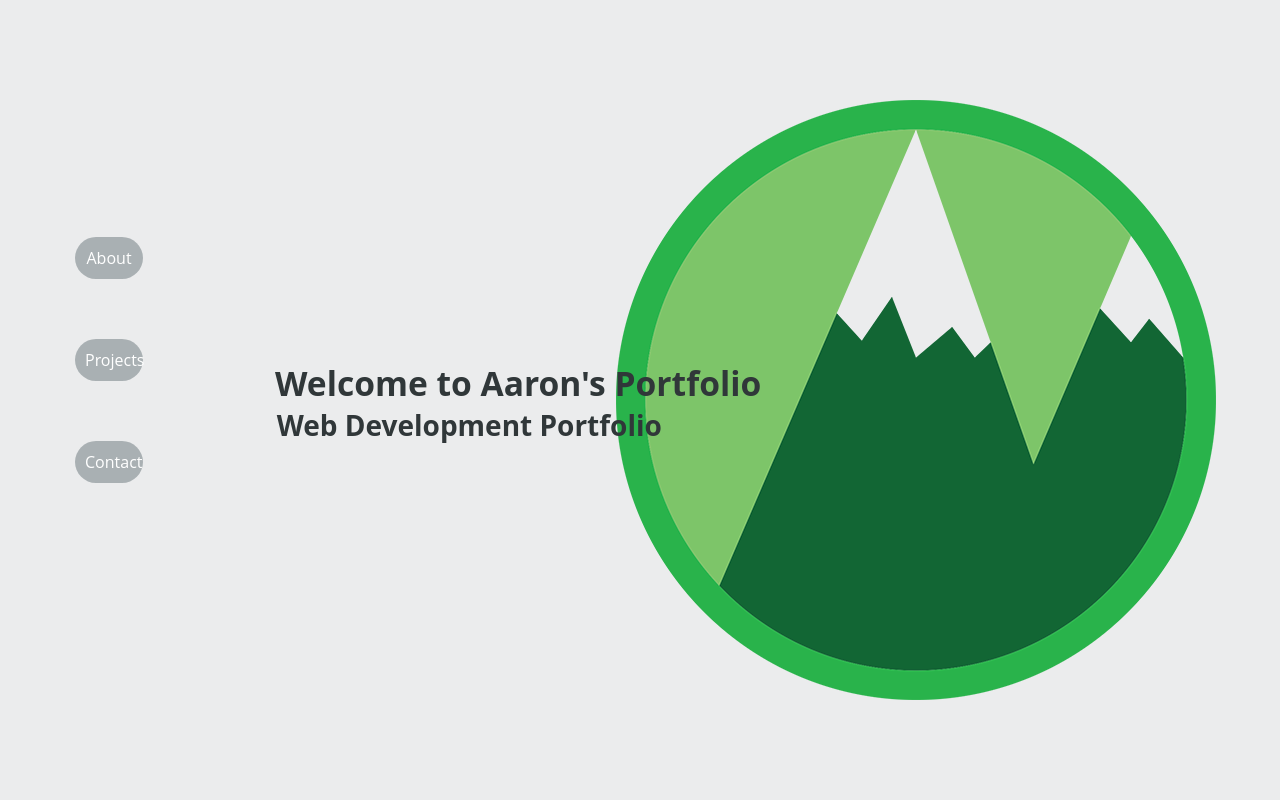
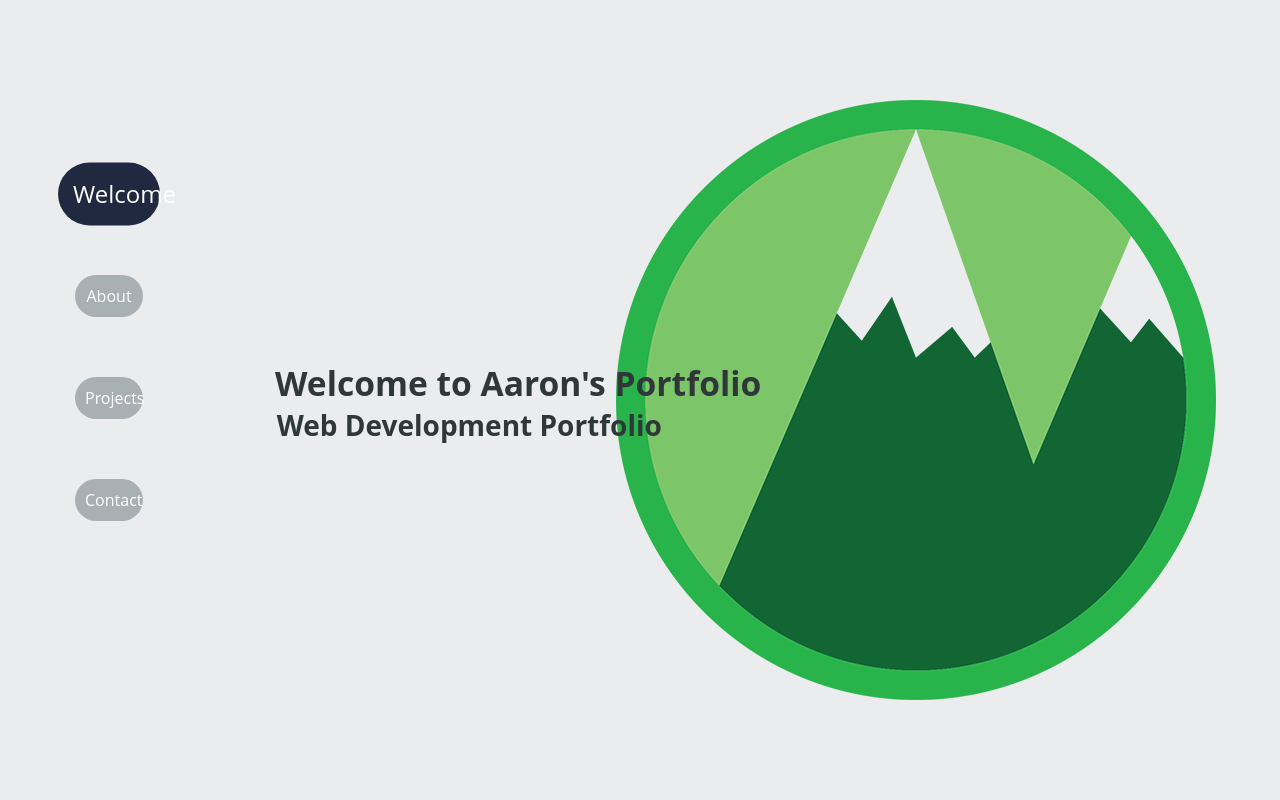
Before and after one commit to Aaron9595/codePortfolio, a plain HTML site: page index.html in a window 1280 px wide. Shown: the top 800 px of the page. Drawn offline with nearby package versions, Linux system fonts and the light colour scheme.

Commit message:
nav bar functioning properly

```diff
--- a/index.html
+++ b/index.html
@@ -18,29 +18,32 @@
 
   <nav>
     <ul id="navbar">
+      <li><a class="active" href="#welcome">Welcome</a></li>
       <li><a href="#about-section">About</a></li>
-      <li><a href="#projects-section">Projects</a></li>
-      <li><a href="#contact-form">Contact</a></li>
+      <li><a href="#projects">Projects</a></li>
+      <li><a href="#contact">Contact</a></li>
     </ul>
   </nav>
 
 <!-- * WELCOME SECTION * -->
-
+<div id="content">
+  <section id="welcome">
     <div id="welcome-section">
       <h1>Welcome to Aaron's Portfolio</h1>
       <h2>Web Development Portfolio</h2>
     </div>
+  </section>
 
 <!-- * ABOUT SECTION * -->
 
-  <div id="about-section">
+  <section id="about-section">
     <h1>About Aaron...</h1>
     <p>Born and raised in Provo, UT I am a self-taught photographer. It first started with my love for the outdoors and getting out to explore the Rocky Mountains that surround my home town. I wanted to share all of these amazing places I've reached on these hikes and climbs. I got my first camera for the purpose of capturing those moments forever and to share them for everyone to enjoy with me.</p>
-  </div>
+  </section>
 
 <!-- * PROJECTS SECTION * -->
 
-  <div id="projects">
+  <section id="projects">
       <h1>These are some of my projects...</h1>
       <div id="projects-section">
           <a href="https://www.aaronnphotography.com" class="project-tile" target="_blank">
@@ -75,12 +78,12 @@
               <div class="project-title">Photography Site</div>
           </a>
       </div>
-    </div>
+    </section>
 
   <!-- * CONTACT SECTION * -->
-
+  <section id="contact">
     <form id="contact-form">
-      <fieldset >
+        <fieldset>
 
           <legend>Contact Form</legend>
           <label><span>Name:</span><input type="text" name="name" placeholder="Full Name" required class="contact-info"></label>
@@ -95,7 +98,8 @@
         <input type="submit" name="submit" value="Contact Me" class="button">
 
     </form>
-
+  </section>
+</div>
 </body>
 
 </html>
--- a/main.css
+++ b/main.css
@@ -25,34 +25,33 @@ nav ul {
     list-style-type: none;
     width: 10%;
     padding: 15px;
-    margin-top: 15%;
+    margin-top: 10%;
     margin-left: 30px;
 }
 
-nav li {
+nav li a {
     text-align: center;
     margin: 30px;
     padding: 10px;
     background-color: #a9b0b3;
     border-radius: 25px;
     transition: .3s;
+    color: white;
+    text-decoration: none;
+    display: block;
 }
 
-nav li:hover {
+nav li a:hover {
     background-color: #20293f;
     transform: scale(1.5);
     transition: .3s;
 }
 
-nav li a {
-    color: #ffffff;
-    text-decoration: none;
-}
-
 /* gives the current page the larger button to show it is where you are now */
-.active {
+li .active {
     transform: scale(1.5);
     background-color: #20293f;
+    transition: .3s;
 }
 
 /* nav li:active {
@@ -155,10 +154,14 @@ nav li a {
 
 /* --- CONTACT FORM --- */
 
+#contact {
+    margin-top: 10px;
+}
+
 form#contact-form {
     min-height: 55vh;
     padding-top: 45vh;
-    margin-left: 275px;
+    margin-left: 40%;
     margin-bottom: 80px;
     margin-right: 60%;
 }
```
Lines whose indentation alone changed are shown as unchanged.
